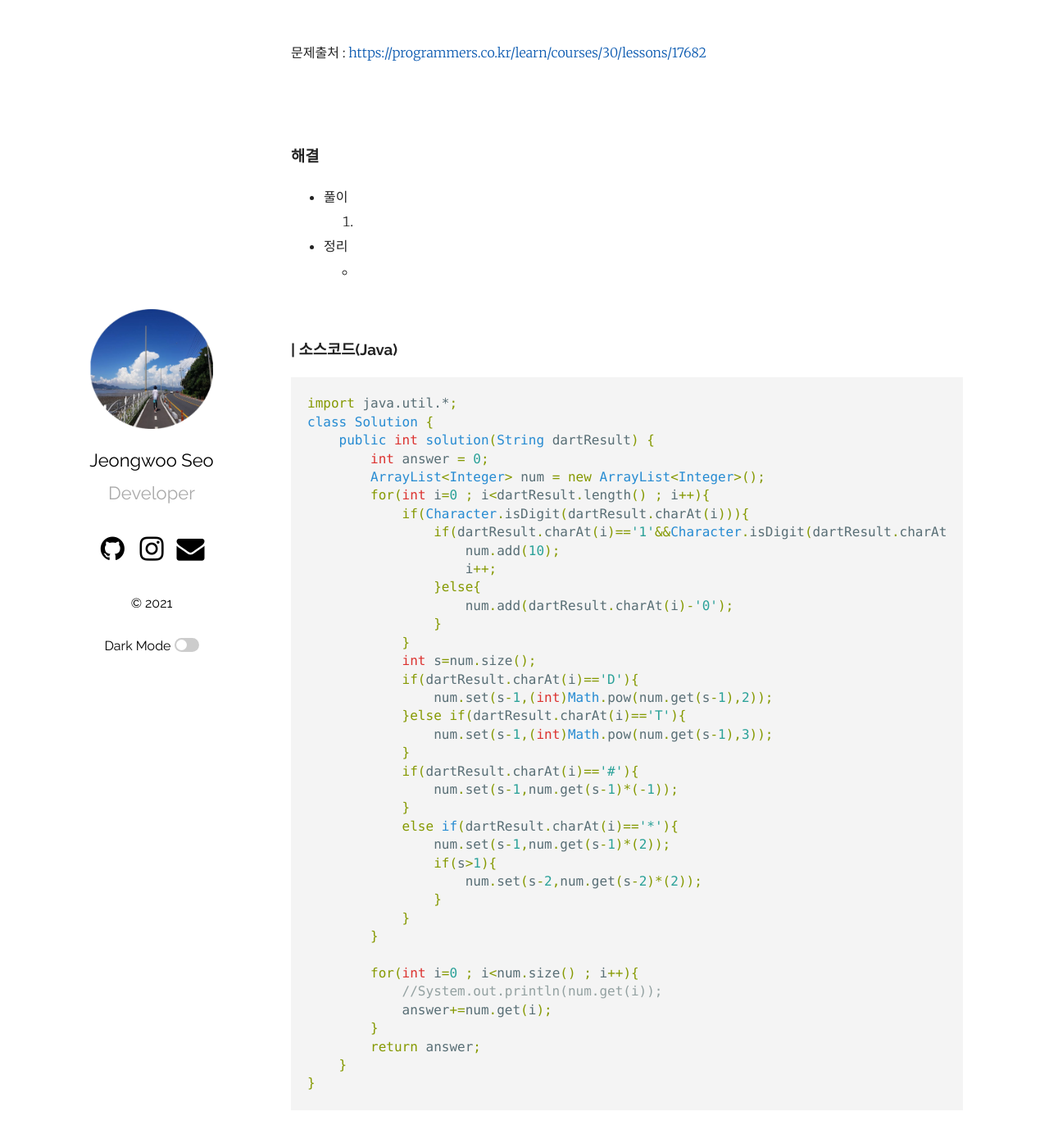
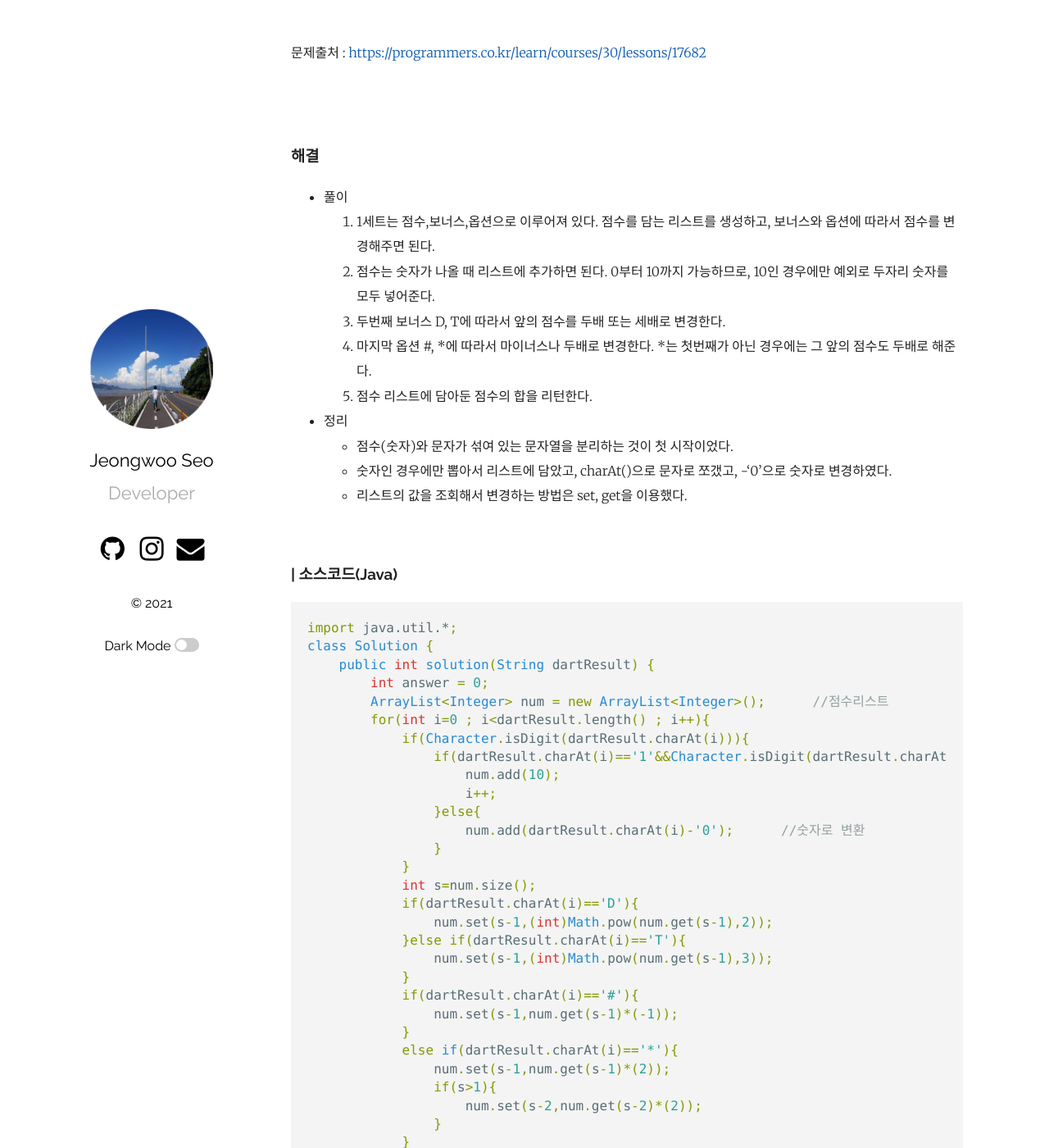
Before and after one commit to jeongwoo120/jeongwoo120.github.io, a Jekyll site: the page built from _posts/2021-03-14-coding_test_19.md, in a window 1280 px wide and 1400 px high, scrolled down 1842 px. Shown: the whole window at 82% size. Built offline with Jekyll 4.4.1, drawn with Linux system fonts in a browser that asks for light colours; our own code applies the rules of GitHub Pages for plain Markdown files.

Commit message:
2021-03-23

```diff
--- a/_posts/2021-03-14-coding_test_19.md
+++ b/_posts/2021-03-14-coding_test_19.md
@@ -45,7 +45,7 @@ categories: Coding_Test
 
 <br><b>* 예제 입출력<br>
 
-예제|dartResult|answer|
+|예제|dartResult|answer|
 |------|------|-----|
 |1|1S2D*3T|37|
 |2|1D2S#10S|9|
@@ -63,11 +63,17 @@ categories: Coding_Test
 
 ### 해결
 * 풀이
-    1.
+    1. 1세트는 점수,보너스,옵션으로 이루어져 있다. 점수를 담는 리스트를 생성하고, 보너스와 옵션에 따라서 점수를 변경해주면 된다.
+    2. 점수는 숫자가 나올 때 리스트에 추가하면 된다. 0부터 10까지 가능하므로, 10인 경우에만 예외로 두자리 숫자를 모두 넣어준다.
+    3. 두번째 보너스 D, T에 따라서 앞의 점수를 두배 또는 세배로 변경한다.
+    4. 마지막 옵션 #, *에 따라서 마이너스나 두배로 변경한다. *는 첫번째가 아닌 경우에는 그 앞의 점수도 두배로 해준다.
+    5. 점수 리스트에 담아둔 점수의 합을 리턴한다.
 
 
 * 정리
-    -
+    - 점수(숫자)와 문자가 섞여 있는 문자열을 분리하는 것이 첫 시작이었다.
+    - 숫자인 경우에만 뽑아서 리스트에 담았고, charAt()으로 문자로 쪼갰고, -'0'으로 숫자로 변경하였다.
+    - 리스트의 값을 조회해서 변경하는 방법은 set, get을 이용했다.
 
 
 <br>
@@ -78,14 +84,14 @@ import java.util.*;
 class Solution {
     public int solution(String dartResult) {
         int answer = 0;
-        ArrayList<Integer> num = new ArrayList<Integer>();
+        ArrayList<Integer> num = new ArrayList<Integer>();      //점수리스트
         for(int i=0 ; i<dartResult.length() ; i++){
             if(Character.isDigit(dartResult.charAt(i))){
-                if(dartResult.charAt(i)=='1'&&Character.isDigit(dartResult.charAt(i+1))){
+                if(dartResult.charAt(i)=='1'&&Character.isDigit(dartResult.charAt(i+1))){           //점수가 10인 경우
                     num.add(10);
                     i++;
                 }else{
-                    num.add(dartResult.charAt(i)-'0');
+                    num.add(dartResult.charAt(i)-'0');      //숫자로 변환
                 }
             }
             int s=num.size();
```
Also changed, not shown: _posts/2021-03-13-coding_test_17.md (+9 -5 lines), _posts/2021-03-13-coding_test_18.md (+12 -2 lines), _posts/2021-03-22-coding_test_20.md (+6 -2 lines).
